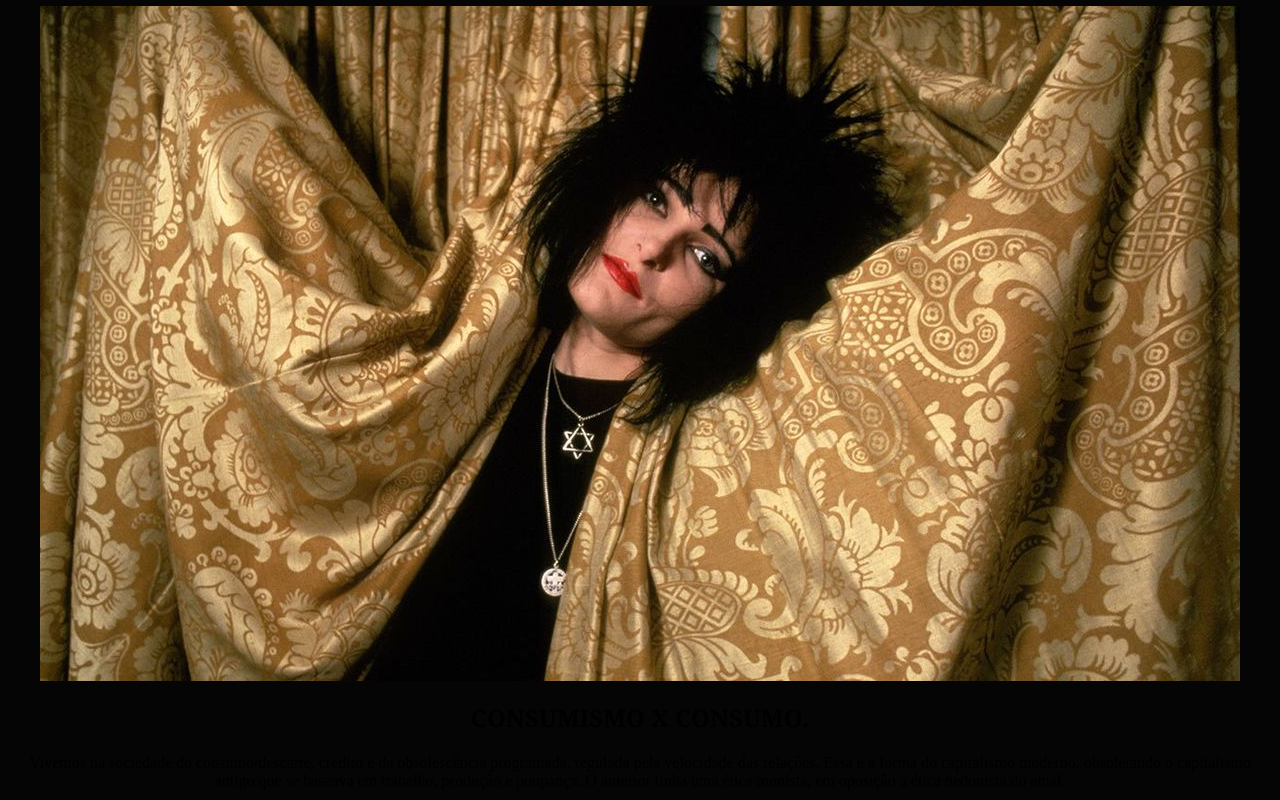
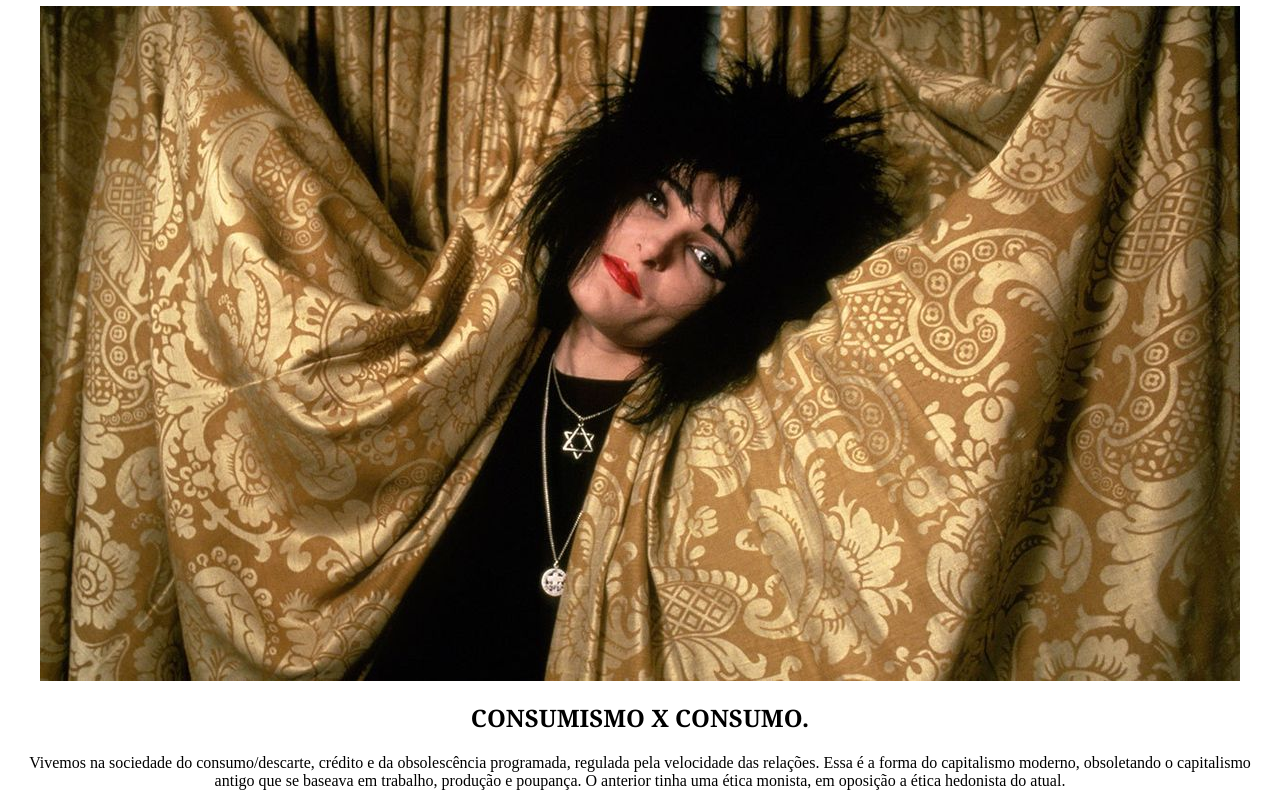
Before and after one commit to valentineincerti/meuBlog3c, a plain HTML site: page index.html in a window 1280 px wide. Shown: the part 80-880 px from the top of the page. Drawn offline with Linux system fonts and the light colour scheme.

Commit message:
okijsfsa

```diff
--- a/index.html
+++ b/index.html
@@ -36,9 +36,6 @@
 body{
     margin-right: 20px;
     margin-left: 20px;
-}
-body{
-    background-color: #050505;
 }
     </style>
 </head>
```
